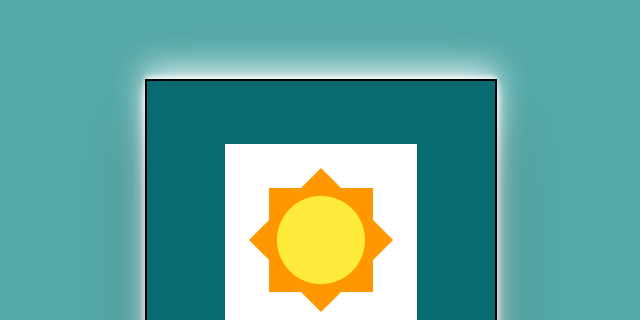
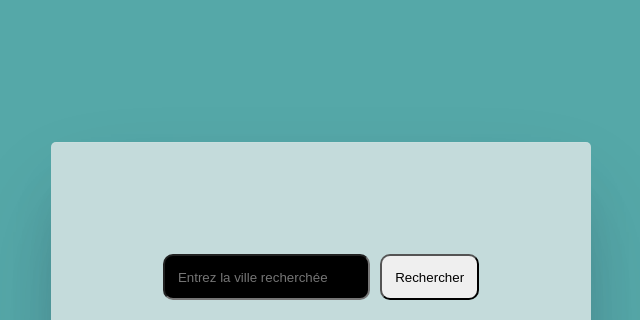
Before and after one commit to Rcaradec/Live-Weather, a plain HTML site: page index.html in a window 1280 px wide. Shown: the part 295-615 px from the top of the page, without its empty margins (319-959 px from the left). Drawn offline with Linux system fonts and the light colour scheme.

Commit message:
ajout search bar

```diff
--- a/index.html
+++ b/index.html
@@ -22,6 +22,18 @@
   </header>
 
   <body>
+    <div class="form__container">
+      <form id="weather_form" action="">
+        <input
+          id="weather_input"
+          type="text"
+          placeholder="Entrez la ville recherchée"
+          name="weather_keyboard"
+        />
+        <button id="weather_button">Rechercher</button>
+      </form>
+    </div>
+
     <div class="card_container">
       <div class="card">
         <!-- icone -->
--- a/style.css
+++ b/style.css
@@ -25,13 +25,45 @@ body {
   font-size: 40px;
   font-weight: 500;
   color: #ffeaee;
+  padding-bottom: 5em;
+}
+
+/* SEARCHBAR */
+.form__container {
+  height: 200px;
+  display: flex;
+  justify-content: center;
+  align-items: center;
+}
+
+#weather_form {
+  padding-top: 2em;
+
+  padding: 7em;
+  border-radius: 5px;
+  background-color: rgb(196, 219, 219);
+  box-shadow: rgba(255, 255, 255, 0.1) 0px 1px 1px 0px inset,
+    rgba(50, 50, 93, 0.25) 0px 50px 100px -20px,
+    rgba(0, 0, 0, 0.3) 0px 30px 60px -30px;
+}
+
+#weather_input {
+  background-color: black;
+  padding: 1em;
+  border-radius: 10px;
+  color: white;
+}
+
+#weather_button {
+  padding: 1em;
+  border-radius: 10px;
 }
 
 /* CARTE METEO */
 
 .card_container {
   display: flex;
-  height: 80vh;
+  height: 60vh;
   justify-content: center;
   align-items: center;
 }
--- a/weather.js
+++ b/weather.js
@@ -0,0 +1,19 @@
+// initialisation de variable que l on va appeler plus tard
+
+let icon;
+let temp;
+let location;
+
+// je déclare ma clef API fournie par OpenWeather
+const appId = dff451d14a40b0c97acbfe60a93ca25a;
+
+// exemple de call API en utilisant ma clef API :
+
+// http://api.openweathermap.org/data/2.5/forecast?id=524901&appid={appId}
+
+//creation d une fonction pour mettre à jour les divs concernées
+function update(weather) {
+  temp.innerHTML = weather.temp;
+  loc.innerHTML = weather.location;
+  icon.src = "https://openweathermap.org/img/w/" + weather.icon + ".png";
+}
```
